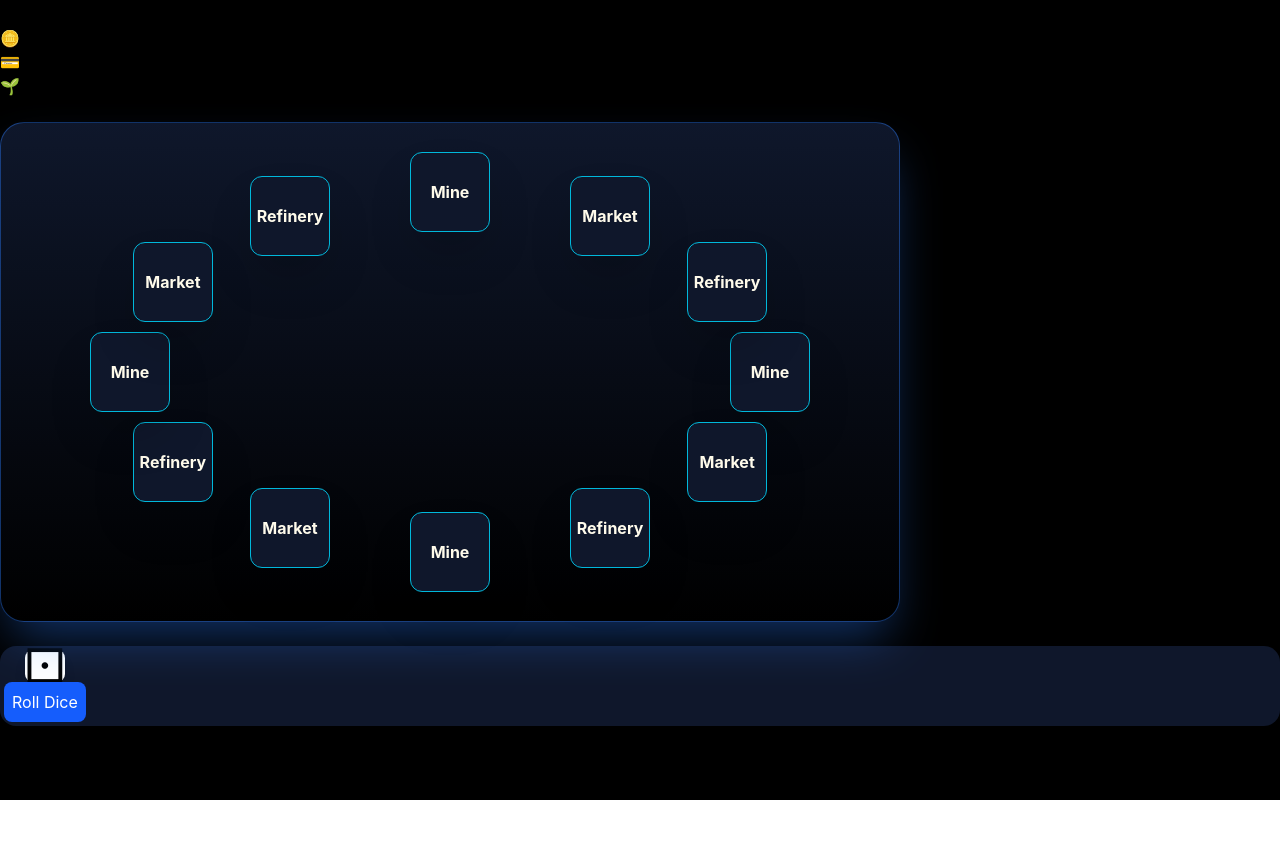
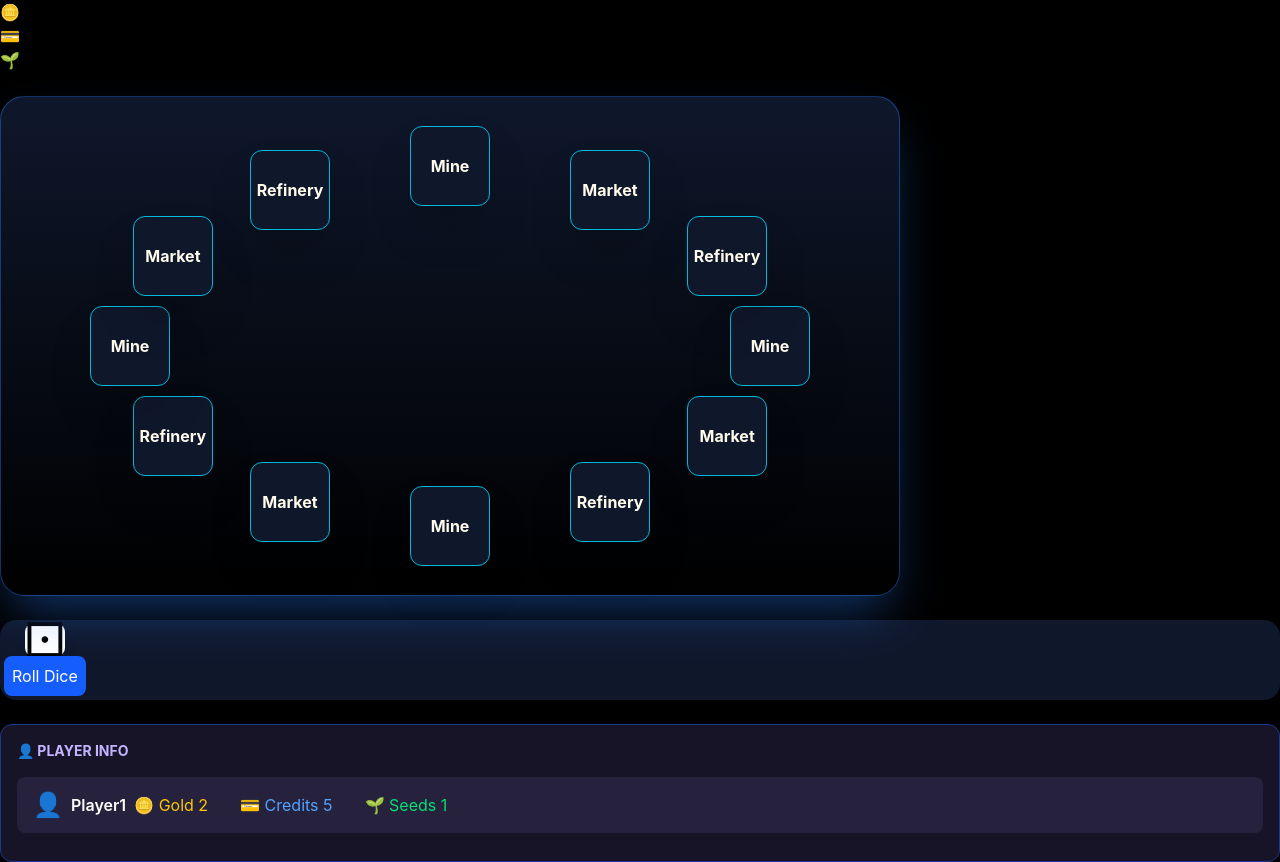
Before and after one commit to bhoomikasingh1825-png/Market-Maruder, a React (Vite) app: page / in a window 1280 px wide. Before the commit the page ends 800 px from the top, so only its background shows below. Built offline with nearby package versions, Linux system fonts and the light colour scheme.

Commit message:
Add PlayerInfo UI with resource tracker

```diff
--- a/src/Components/PlayerInfo.jsx
+++ b/src/Components/PlayerInfo.jsx
@@ -1,10 +1,54 @@
+import { useState } from "react";
+
 function PlayerInfo (){
-  return(
-    <div>
-      <h2>
-        PlayerInfo
-      </h2>
-    </div>
-  )
+const [Player,setPlayer] = useState ({
+  name : 'Player1',
+  position : '0',
+  gold :'0',
+  credit :'0',
+  seed :'0',
+  ore :'0',
+});
+function handleRoll (){
+  const dice = Math.floor(Math.random()*6)+1;
+  setPlayer((Prev) =>({
+    ...Prev,
+    position : (Prev.position + dice)% 12,
+  }));
 }
-export default PlayerInfo
+return(
+<div className="w-full rounded-xl border border-blue-900 bg-[#171427]
+p-4 shadow-lg">
+  <h2 className="mb-4 flex items-center gap-2 text-sm font-bold uppercase text-violet-300">
+  👤 Player Info
+</h2>
+<div className="mb-3 flex items-center justify-between rounded-lg bg-[#26213c] px-4 py-3">
+  <div className="flex items-center gap-2">
+
+<span className="text-2xl">👤</span>
+
+<p className="font-semibold text-white">
+Player1
+</p>
+<div className="flex gap-8">
+  <p className="text-yellow-400">
+🪙 Gold 2
+</p>
+
+<p className="text-blue-400">
+💳 Credits 5
+</p>
+
+<p className="text-green-400">
+🌱 Seeds 1
+</p>
+</div>
+</div>
+</div>
+
+
+</div>
+
+);
+}
+export default PlayerInfo;
```
